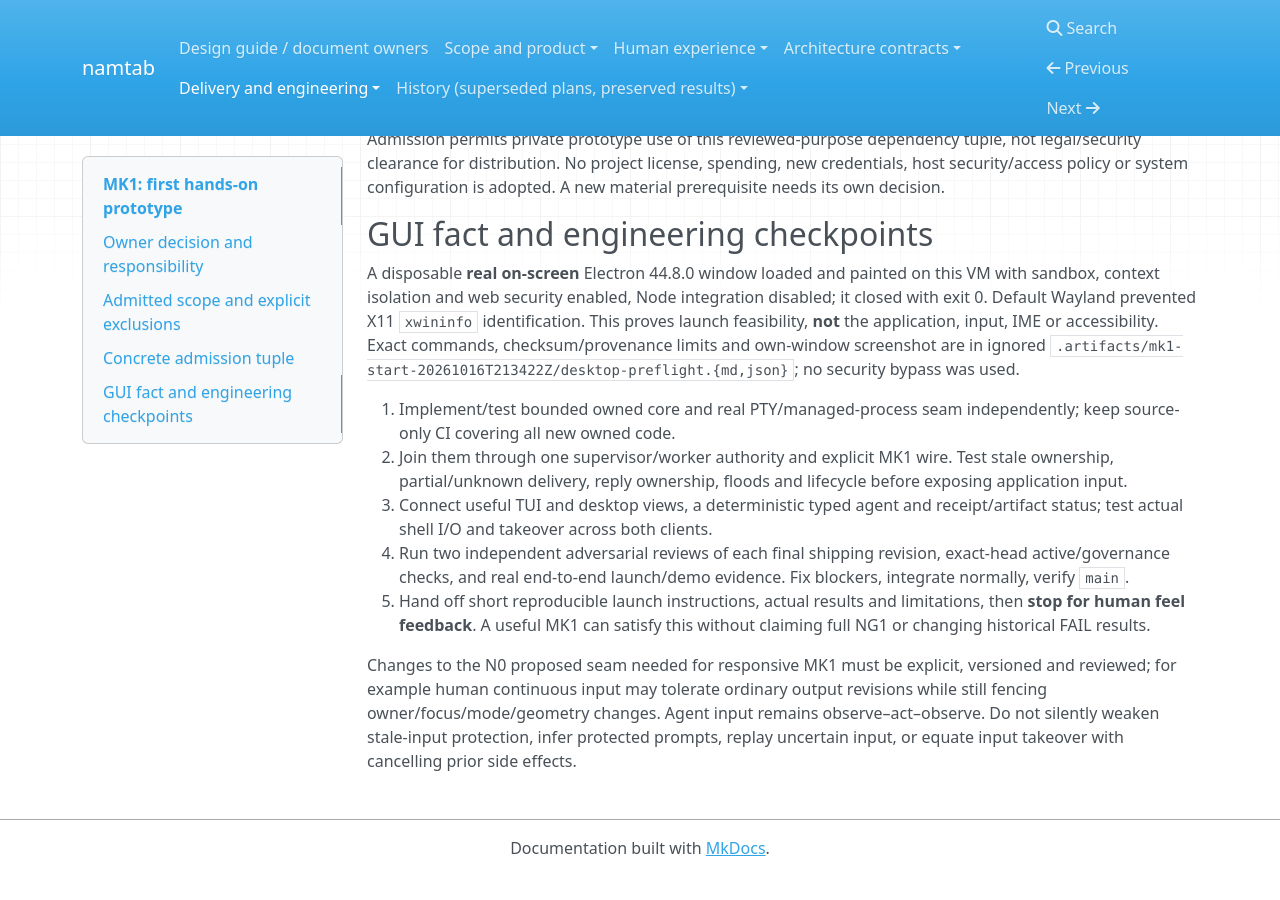
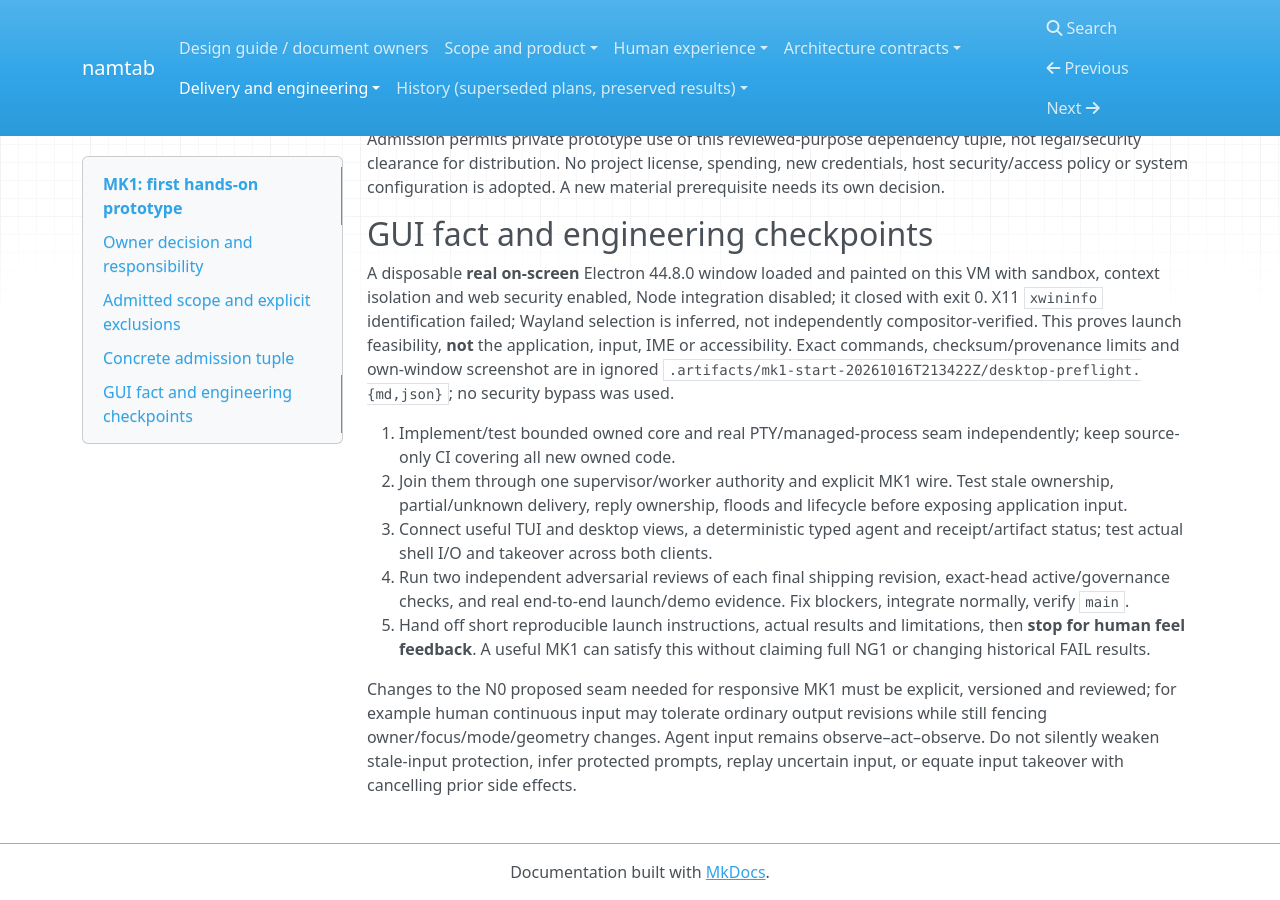
Before and after one commit to whoodes/namtab, an MkDocs documentation site: the page built from docs/engineering/mk1-scope-and-admission.md, in a window 1280 px wide and 900 px high, scrolled down 2317 px. Built offline with MkDocs 1.6.1, drawn with Linux system fonts in a browser that asks for light colours; nearby versions of some CDN libraries; before the commit the page ends 3193 px from its top, so only the background shows below that.

Commit message:
Qualify the desktop display observation
The probe proves an on-screen painted Electron window, but identifies Wayland only by inference. Preserve that evidence limit rather than asserting the cause of the X11 lookup failure.

```diff
--- a/docs/engineering/mk1-scope-and-admission.md
+++ b/docs/engineering/mk1-scope-and-admission.md
@@ -37,7 +37,7 @@ Admission permits private prototype use of this reviewed-purpose dependency tupl
 
 ## GUI fact and engineering checkpoints
 
-A disposable **real on-screen** Electron 44.8.0 window loaded and painted on this VM with sandbox, context isolation and web security enabled, Node integration disabled; it closed with exit 0. Default Wayland prevented X11 `xwininfo` identification. This proves launch feasibility, **not** the application, input, IME or accessibility. Exact commands, checksum/provenance limits and own-window screenshot are in ignored `.artifacts/mk1-start-20261016T213422Z/desktop-preflight.{md,json}`; no security bypass was used.
+A disposable **real on-screen** Electron 44.8.0 window loaded and painted on this VM with sandbox, context isolation and web security enabled, Node integration disabled; it closed with exit 0. X11 `xwininfo` identification failed; Wayland selection is inferred, not independently compositor-verified. This proves launch feasibility, **not** the application, input, IME or accessibility. Exact commands, checksum/provenance limits and own-window screenshot are in ignored `.artifacts/mk1-start-20261016T213422Z/desktop-preflight.{md,json}`; no security bypass was used.
 
 1. Implement/test bounded owned core and real PTY/managed-process seam independently; keep source-only CI covering all new owned code.
 2. Join them through one supervisor/worker authority and explicit MK1 wire. Test stale ownership, partial/unknown delivery, reply ownership, floods and lifecycle before exposing application input.
```
